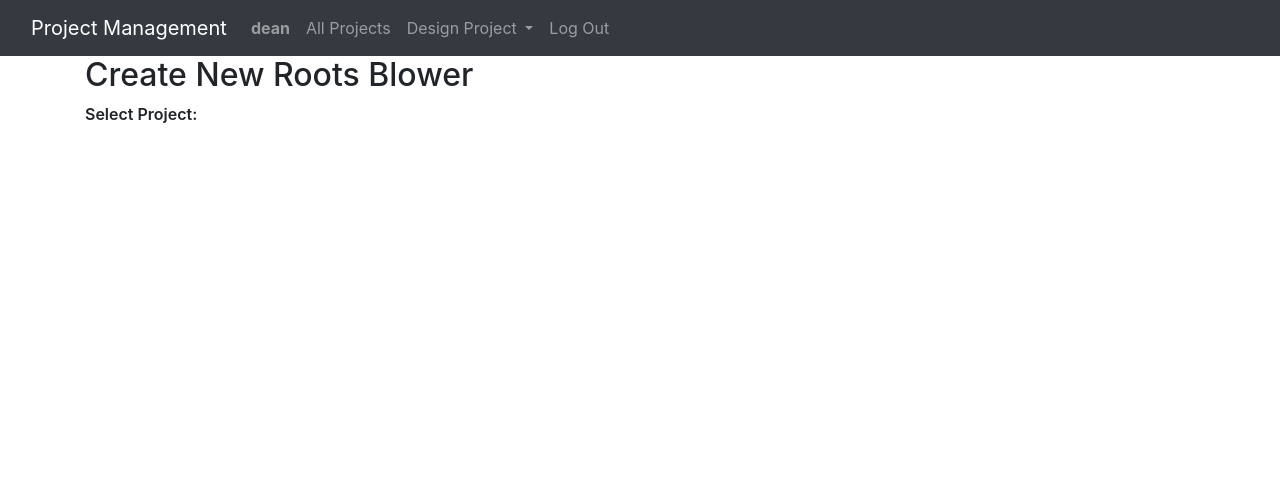
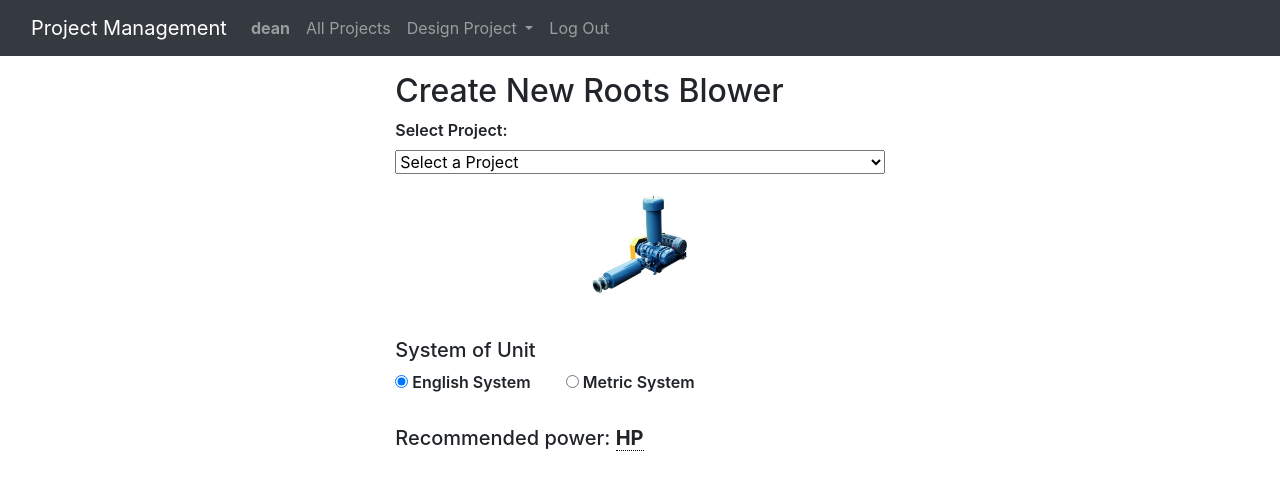
Before and after one commit to bkasdone/capstone, a Django app: a page that uses engineering/templates/engineering/new_proj.html in a window 1280 px wide. Shown: the top 490 px of the page. Run offline with Django 4.2, Linux system fonts and the light colour scheme; a user stored in the database is signed in; data comes from the database, SQL or seed files in the repository; both versions use the stored data as it was after the commit; some libraries are stand-ins or nearby versions.

Commit message:
fixed java script and new project UI

```diff
--- a/engineering/static/engineering/script.js
+++ b/engineering/static/engineering/script.js
@@ -207,10 +207,6 @@
         updateUnits()
     }
 
-})
-
-
-document.addEventListener("DOMContentLoaded", function () {
     const saveTable = document.getElementById('saveTable')
     if (saveTable) {
         saveTable.addEventListener('click', function () {
@@ -271,9 +267,7 @@
 
         })
     }
-})
 
-document.addEventListener("DOMContentLoaded", function () {
     const versionDropdown = document.getElementById('versionDropdown')
     if (versionDropdown) {
         versionDropdown.addEventListener('change', function () {
--- a/engineering/templates/engineering/new_proj.html
+++ b/engineering/templates/engineering/new_proj.html
@@ -2,20 +2,25 @@
 {% load static %}
 
 {% block body %}
-    <div class='container'>
+    <div class='container d-flex justify-content-center mt-3'>
+
 
         <form action="{% url "newProj" title=title %}" method="POST" onsubmit="return validateFormSubPump()">
             {% csrf_token %}
             <h2>Create New {{ title }}</h2>
             <label>Select Project: </label>
-            {% if title == "Submersible Pump" %}
-            <select class="form-select" aria-label="Default select example" id="projectSelect" name="projectSelect">
+
+            <select class="form-select w-100" aria-label="Default select example" id="projectSelect" name="projectSelect">
                 <option selected disabled>Select a Project</option>
                 {% for project in projects %}
                     <option value="{{ project.proj_name }}">{{ project.proj_name }}</option>
                 {% endfor %}
             </select><br>
-            <img src="/static/engineering/{{title}}.png" alt="pump" class="image"><br>
+            <div class="text-center">
+            <img src="/static/engineering/{{title}}.png" alt="pump" class="image">
+            </div>
+            <br>
+            <h5>System of Unit </h5>
             <label for="systemEnglish">
                 <input type="radio" id="systemEnglish" class="form-radio" name="system" value="english" checked>
                 English System
@@ -24,12 +29,12 @@
             <label for="systemMetric" class="ml-3">
                 <input type="radio" id="systemMetric" class="form-radio" name="system" value="metric">
                 Metric System
-            </label><br>
+            </label><br><br>
 
             <h5>Recommended power: <strong><span id="result"></span><u><span class="power-unit mt-5"></span></u></strong></h5>
             <input type="hidden" id="power" name="power" value="">
             <br>
-
+            {% if title == "Submersible Pump" %}
             <label for="customRange1" class="form-label">Flow rate:</label>
             <input type="range" class="form-range radio-style" min="0" max="300" id="flowRateRange"><br>
             <label>(<u><span class="flowrate-unit" data-toggle="tooltip" title=""></span></u>): </label><input type="number" id="flowRate">
@@ -61,11 +66,19 @@
 
             <label>Price: </label>
             <input type="number" name="price"><br>
-
+            <div class="text-center mt-3">
             <button class="btn btn-primary">SUBMIT</button>
+            </div>
         </form>
         {% endif %}
+
+        {% if title == "Chemical Pump" %}
+        {% endif %}
+
+        {% if title == "Roots Blower" %}
+        {% endif %}
     </div>
+
 
 {% block script %}
     <script src="{% static 'engineering/script.js' %}"></script>
--- a/engineering/templates/engineering/project.html
+++ b/engineering/templates/engineering/project.html
@@ -78,8 +78,9 @@
             </tfoot>
         </table>
         {% endif %}
-
+        <div class="text-center">
         <button class="btn btn-primary" id="saveTable">SAVE</button>
+        </div>
     </div>
 
     <!-- Modal -->
--- a/engineering/views.py
+++ b/engineering/views.py
@@ -54,7 +54,7 @@
         })
 def newProj(request, title):
     if request.method == "GET":
-        projects = Project.objects.all()
+        projects = Project.objects.all().order_by("proj_name")
         phases = Phase.objects.all()
         if title == 'Submersible Pump':
             return render(request, "engineering/new_proj.html", {
```
Also changed, not shown: db.sqlite3.
